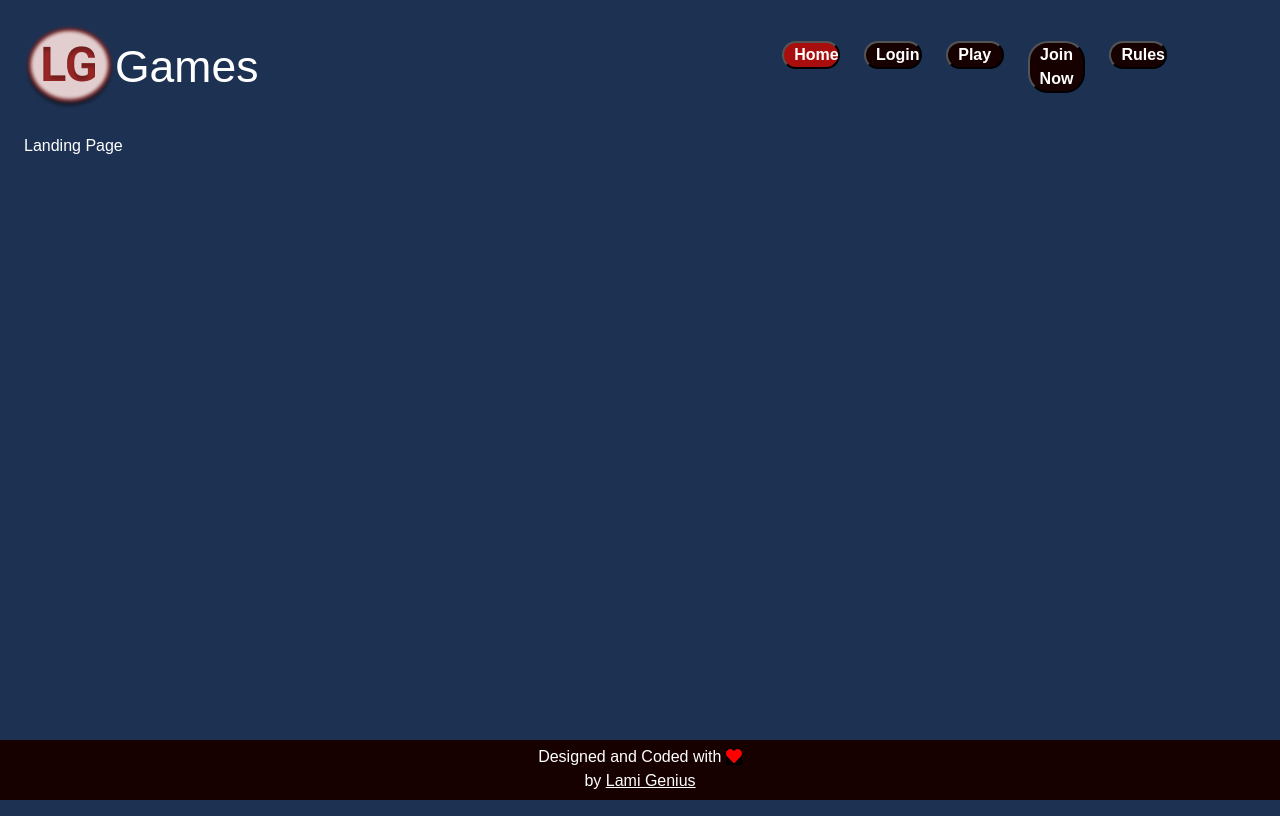
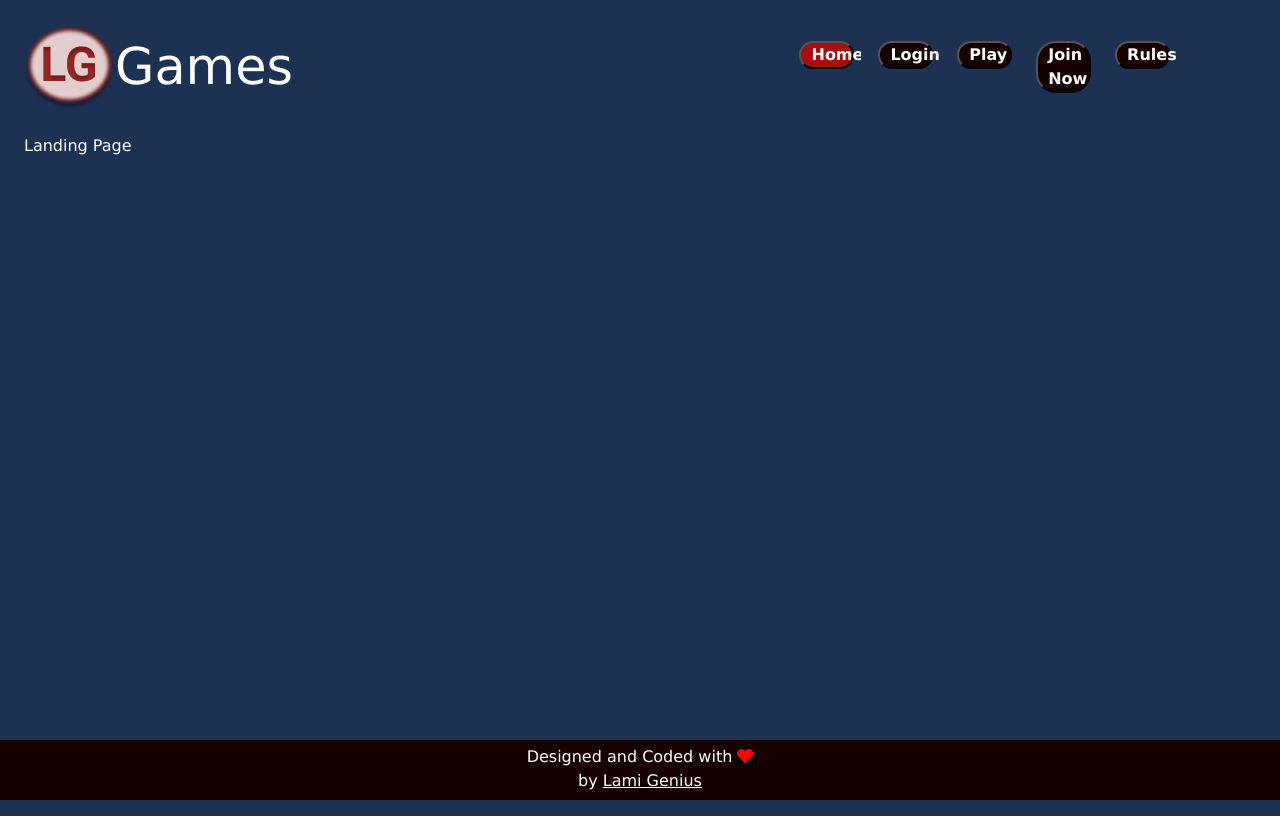
Before and after one commit to lami-genius/rock-paper-scissors-lg, an Angular app: page /home in a window 1280 px wide. Built offline with nearby package versions, Linux system fonts and the light colour scheme; a web font is replaced by a local one.

Commit message:
Added website logo and changed font-family

```diff
--- a/src/index.html
+++ b/src/index.html
@@ -1,13 +1,16 @@
 <!doctype html>
 <html lang="en">
+
 <head>
   <meta charset="utf-8">
-  <title>RockPaperScissorsLg</title>
+  <title>Rock Paper Scissors</title>
   <base href="/">
   <meta name="viewport" content="width=device-width, initial-scale=1">
-  <link rel="icon" type="image/x-icon" href="favicon.ico">
+  <link rel="icon" type="image/x-icon" href="./assets/img/logo.png">
 </head>
+
 <body>
   <rpsLG-root></rpsLG-root>
 </body>
+
 </html>
--- a/src/styles.css
+++ b/src/styles.css
@@ -1,7 +1,8 @@
 /* You can add global styles to this file, and also import other style files */
 * {
   background: rgba(29, 50, 83, 1);
-  font-family: Comfortaa, Arial, Helvetica, sans-serif;
+  font-family: "Lucida Sans", "Lucida Sans Regular", "Lucida Grande",
+    "Lucida Sans Unicode", Geneva, Verdana, sans-serif;
 }
 
 html,
```
